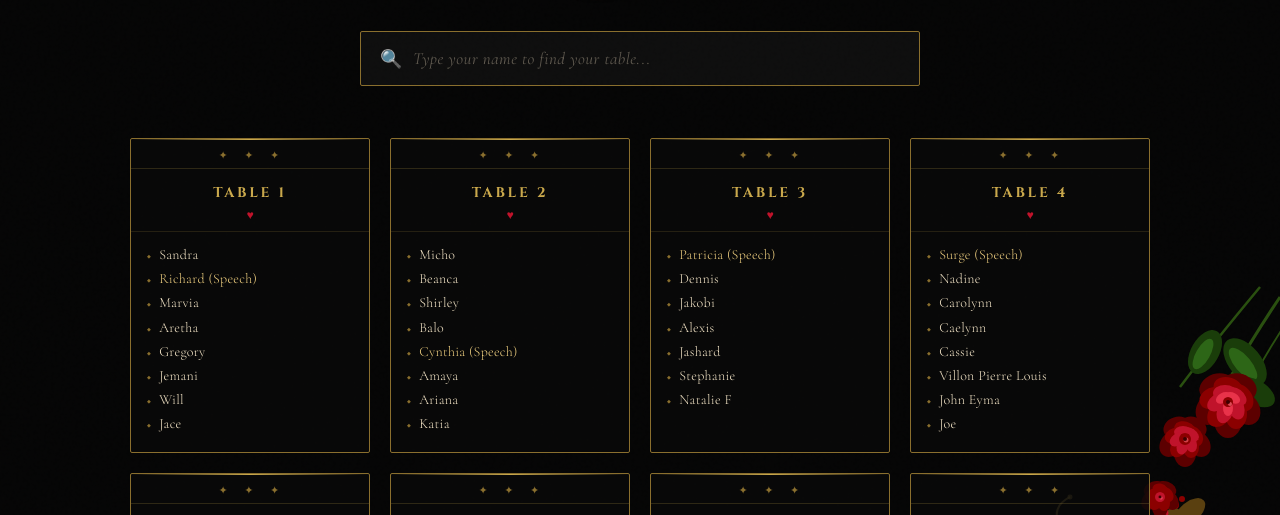
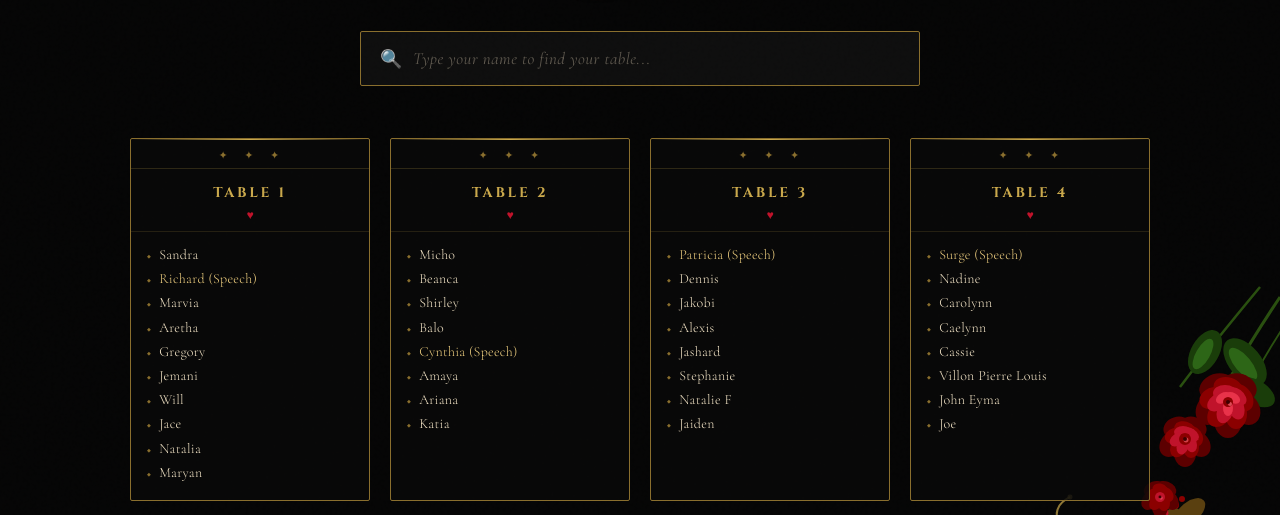
Before and after one commit to gregorydrummond45/wedding-seating, a plain HTML site: page index.html in a window 1280 px wide. Shown: the part 263-778 px from the top of the page. Drawn offline with nearby package versions, Linux system fonts and the light colour scheme.

Commit message:
Added missing names

```diff
--- a/index.html
+++ b/index.html
@@ -540,9 +540,9 @@
 
 <script>
 const data = {
-  "Table 1": ["Sandra","Richard (Speech)","Marvia","Aretha","Gregory","Jemani","Will","Jace"],
+  "Table 1": ["Sandra","Richard (Speech)","Marvia","Aretha","Gregory","Jemani","Will","Jace", "Natalia", "Maryan"],
   "Table 2": ["Micho","Beanca","Shirley","Balo","Cynthia (Speech)","Amaya","Ariana","Katia"],
-  "Table 3": ["Patricia (Speech)","Dennis","Jakobi","Alexis","Jashard","Stephanie","Natalie F"],
+  "Table 3": ["Patricia (Speech)","Dennis","Jakobi","Alexis","Jashard","Stephanie","Natalie F", "Jaiden"],
   "Table 4": ["Surge (Speech)","Nadine","Carolynn","Caelynn","Cassie","Villon Pierre Louis","John Eyma","Joe"],
   "Table 5": ["Jillian","Aunty Jean","Bunny","Kenroy","Julia","Mike","Marvin Norett","Luigi"],
   "Table 6": ["Suzette","Donfred","Tyler","Danisha","Celanie Cherie","Guylene","Jaden","Lauren"],
```
